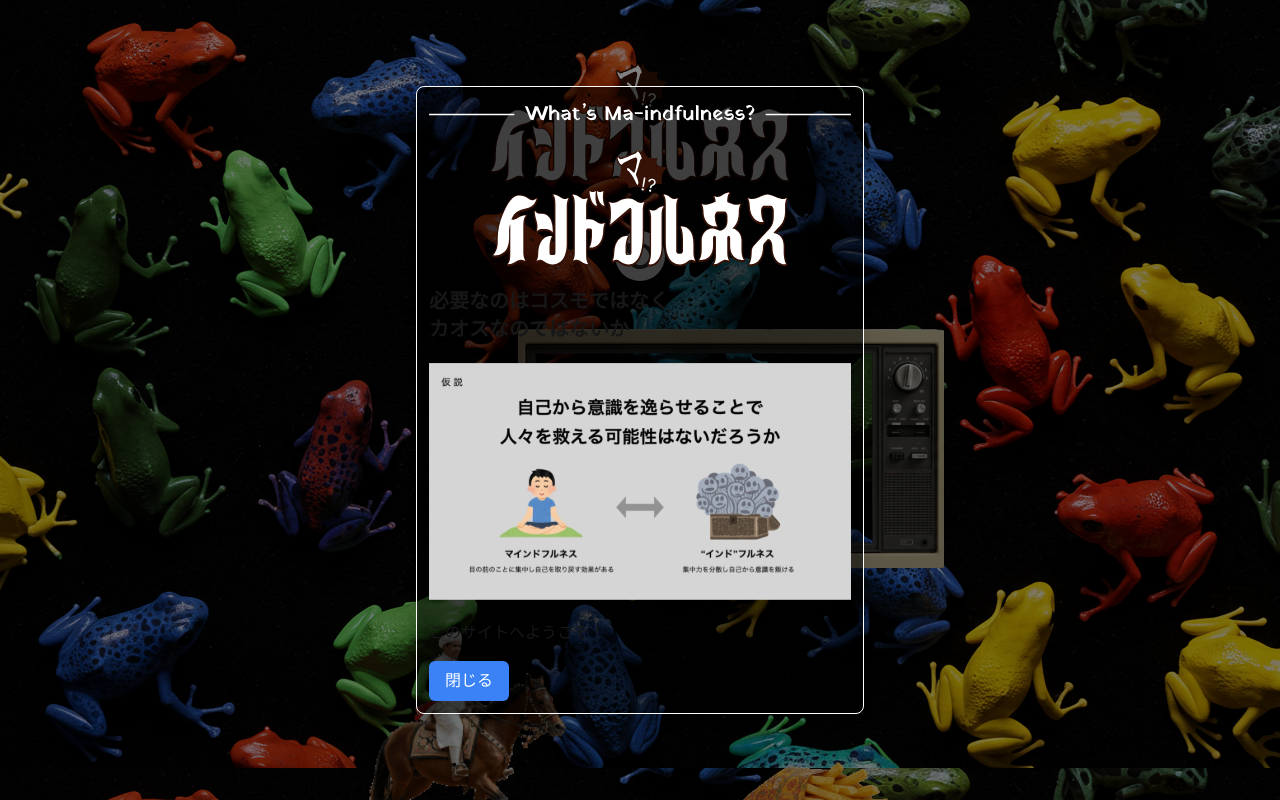
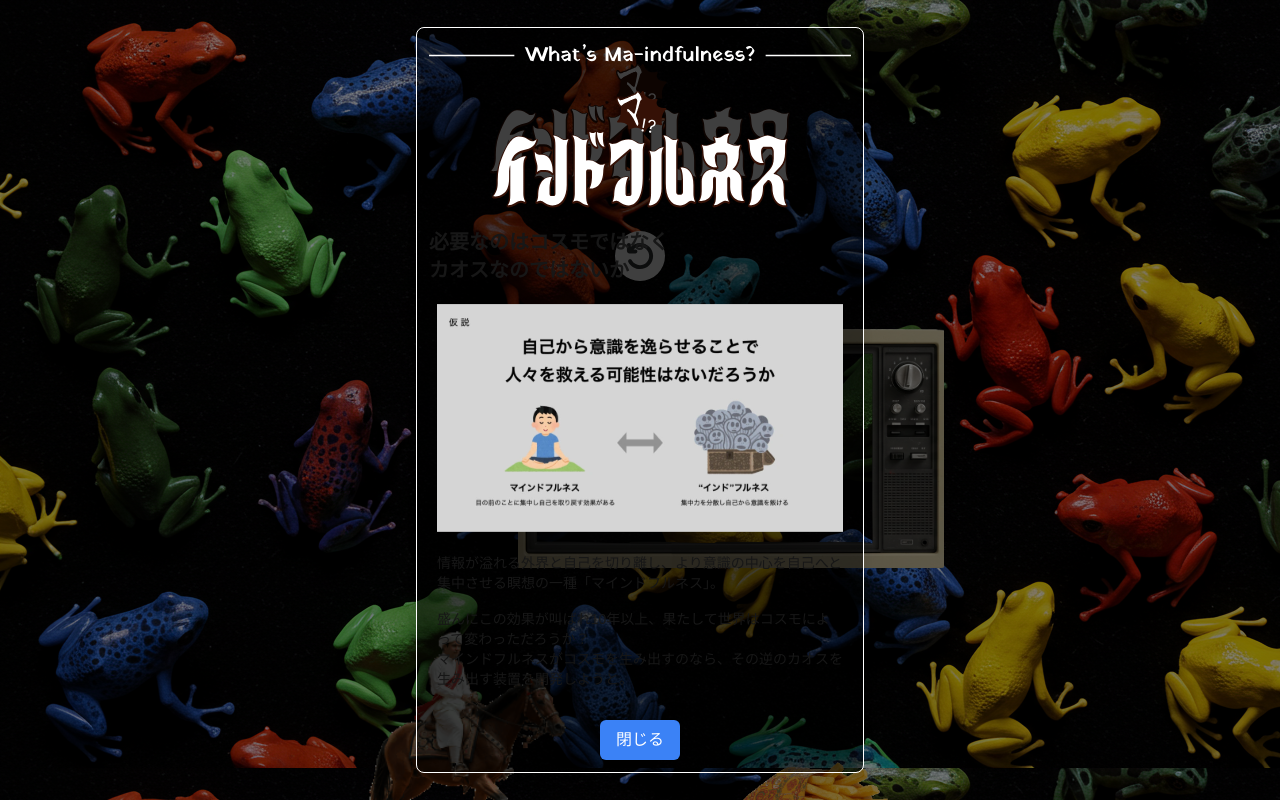
Before and after one commit to gentixyann/indofullness-app, a Next.js app: page / in a window 1280 px wide. Shown: the top 800 px of the page. Built offline with nearby package versions, Linux system fonts and the light colour scheme.

Commit message:
modalのtext部分をスクロール可能に

```diff
--- a/components/Modal.tsx
+++ b/components/Modal.tsx
@@ -17,8 +17,11 @@ export default function Modal({ onClose }: ModalProps) {
   if (!isVisible) return null;
 
   return (
-    <div className=" fixed inset-0 flex items-center justify-center bg-black bg-opacity-50 z-50">
-      <div className="p-3 rounded-lg shadow-lg w-3/4 max-w-md border border-white bg-[#00000080]">
+    <div className="fixed inset-0 flex items-center justify-center bg-black bg-opacity-50 z-50">
+      <div
+        className="p-3 rounded-lg shadow-lg w-4/5 max-w-md border border-white bg-[#00000080]
+                      max-h-[95vh] flex flex-col"
+      >
         <Image
           width={100}
           height={100}
@@ -39,6 +42,9 @@ export default function Modal({ onClose }: ModalProps) {
           <h2>必要なのはコスモではなく</h2>
           <h2>カオスなのではないか</h2>
         </div>
+
+        {/* スクロール可能なコンテンツ */}
+        <div className="scrollable overflow-y-auto max-h-[50vh] px-2 text-sm">
           <Image
             src="/images/modal/slide_image.svg"
             alt="スライド画像"
@@ -46,8 +52,27 @@ export default function Modal({ onClose }: ModalProps) {
             height={50}
             className="w-[100%] mb-5"
           />
+          <p className="mb-4">
+            情報が溢れる外界と自己を切り離し、より意識の中心を自己へと集中させる瞑想の一種「マインドフルネス」。
+          </p>
+          <p className="mb-4">
+            盛んにこの効果が叫ばれ10年以上、果たして世界はコスモによって変わっただろうか？
+            <br />
+            マインドフルネスがコスモを生み出すのなら、その逆のカオスを生み出す装置を開発しようと。
+          </p>
+          <p>
+            「カオス理論」（「変数が少し変わるだけで結果が全く予想できなくなる」ような状態を指す）を用いてカオスの要素を紐解いていく。
+          </p>
+          <p>・構成要素は日常に溢れている</p>
+          <p>・常に変化している</p>
+          <p>・不規則である</p>
+          <p>
+            これらをヒントに、2つの方向性で映像と音楽を作成し、視覚、聴覚で体感してもらうためにこのサービスを開発した。ぜひ体感してほしい。
+          </p>
+        </div>
 
-        <p className="mb-4">このサイトへようこそ！</p>
+        {/* 閉じるボタン */}
+        <div className="mt-4 flex justify-center">
           <button
             className="bg-blue-500 text-white px-4 py-2 rounded-md hover:bg-blue-600"
             onClick={() => {
@@ -59,5 +84,6 @@ export default function Modal({ onClose }: ModalProps) {
           </button>
         </div>
       </div>
+    </div>
   );
 }
```
Lines whose indentation alone changed are shown as unchanged.
